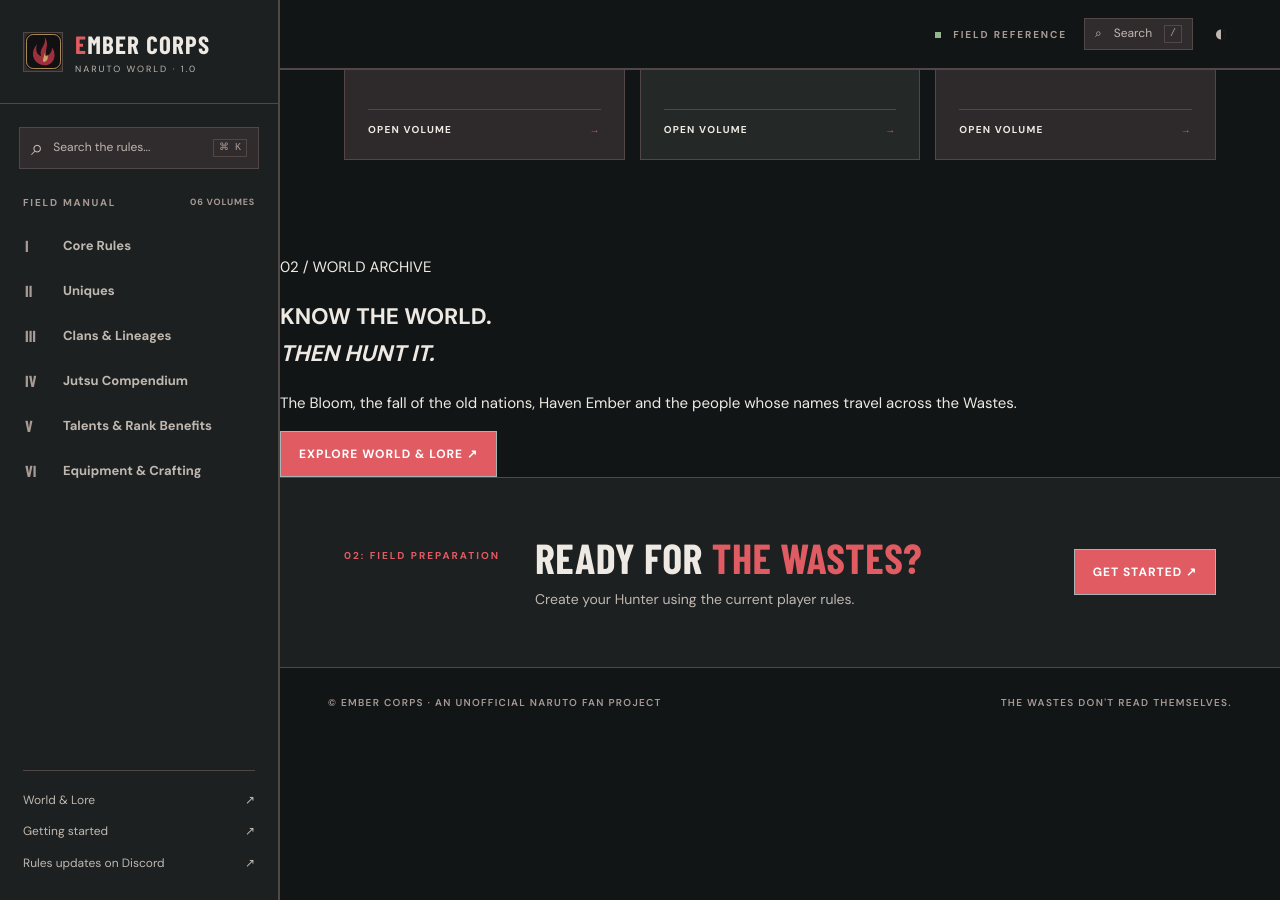
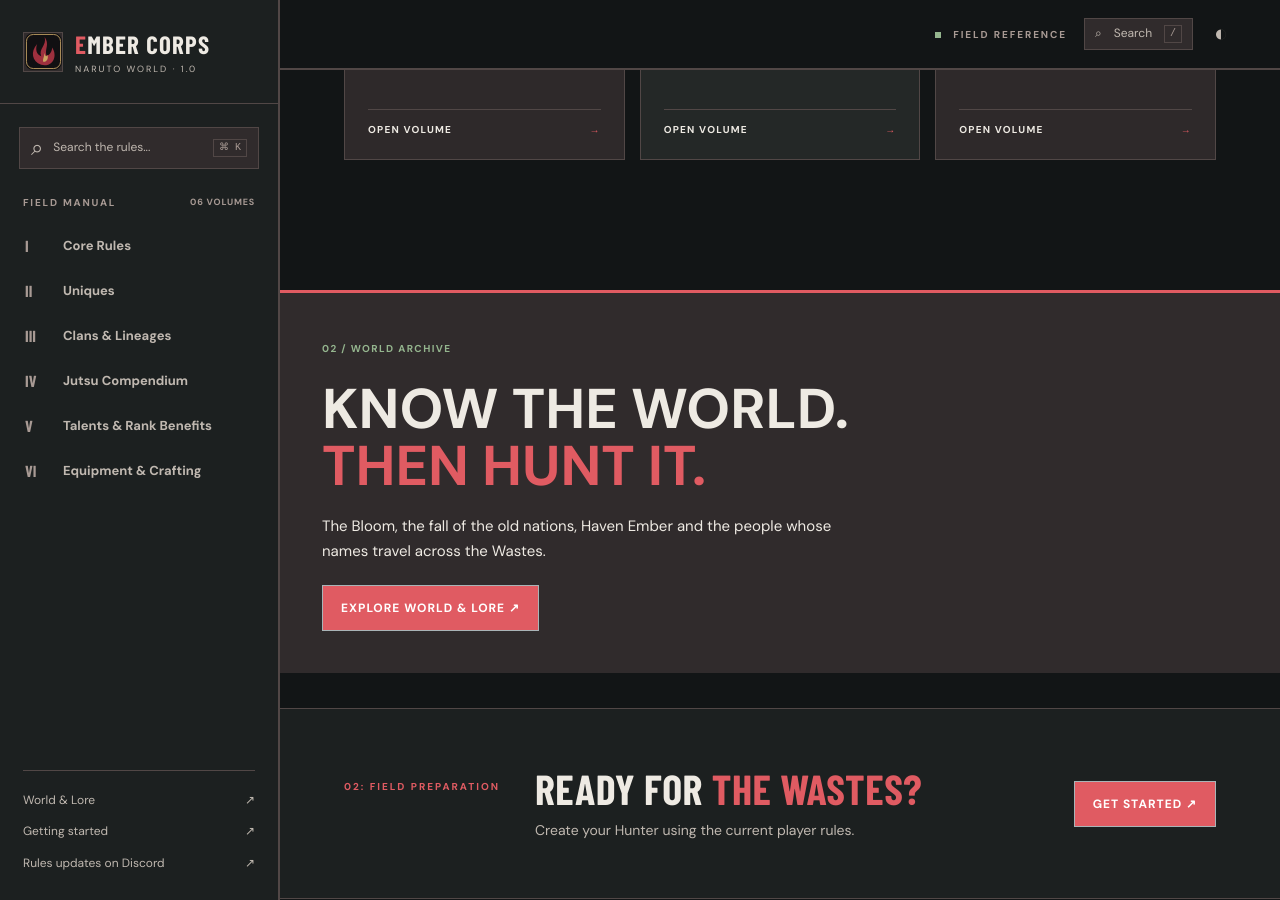
Before and after one commit to EvilbAz/NarutoWorld---The-Ember-Corps, a Jekyll site: the page built from index.md, in a window 1280 px wide and 900 px high, scrolled down 1593 px. Built offline with Jekyll 4.4.1, drawn with Linux system fonts in a browser that asks for light colours; some web fonts are replaced.

Commit message:
Style world archive, dossiers and homepage lore entry

```diff
--- a/assets/css/site.css
+++ b/assets/css/site.css
@@ -201,3 +201,24 @@
 .jutsu-feral-grid .jutsu-type-card:nth-child(5) .feral-emblem{color:#8cb69f}
 .jutsu-feral-grid .jutsu-type-card:nth-child(6) .feral-emblem{color:#df6260}
 .jutsu-feral-grid .jutsu-type-card:nth-child(7) .feral-emblem{color:#c4b5ce}
+
+/* World archive: field reports, not another rules volume. */
+.lore-page{max-width:1000px;margin:0 auto;padding-bottom:70px}
+.lore-page .lead{max-width:690px}
+.lore-page h2{margin-top:64px;padding:12px 0;border-top:2px solid var(--accent);font-size:clamp(28px,4vw,42px);letter-spacing:-.02em}
+.lore-page h3{margin-top:27px;color:var(--accent2)}
+.lore-page p{line-height:1.75;max-width:770px}
+.lore-index{display:grid;grid-template-columns:repeat(3,minmax(0,1fr));gap:8px;margin:36px 0 42px}
+.lore-index a{padding:14px 12px;border:1px solid var(--line);background:var(--surface);color:var(--text);font-size:12px;font-weight:700;text-decoration:none}
+.lore-index a:hover{border-color:var(--accent);color:var(--accent)}
+.lore-dossiers{display:grid;grid-template-columns:repeat(2,minmax(0,1fr));gap:14px;margin:24px 0}
+.lore-dossier{border:1px solid var(--line);border-top:3px solid var(--accent);background:var(--surface);padding:22px}
+.lore-dossier h3{margin:12px 0;color:var(--text)}
+.lore-dossier p{font-size:14px}
+.lore-stamp{font-size:10px;letter-spacing:1.4px;color:var(--green);font-weight:800}
+.lore-home-teaser{margin:35px auto;padding:42px;max-width:1200px;border-top:3px solid var(--accent);background:var(--surface2)}
+.lore-home-teaser>span{font-size:10px;letter-spacing:1.4px;color:var(--green);font-weight:800}
+.lore-home-teaser h2{font-size:clamp(32px,5vw,56px);line-height:1.02;margin:20px 0}
+.lore-home-teaser h2 em{color:var(--accent);font-style:normal}
+.lore-home-teaser p{max-width:520px;margin-bottom:22px}
+@media(max-width:720px){.lore-index{grid-template-columns:repeat(2,minmax(0,1fr))}.lore-dossiers{grid-template-columns:1fr}.lore-home-teaser{padding:24px}}
```
